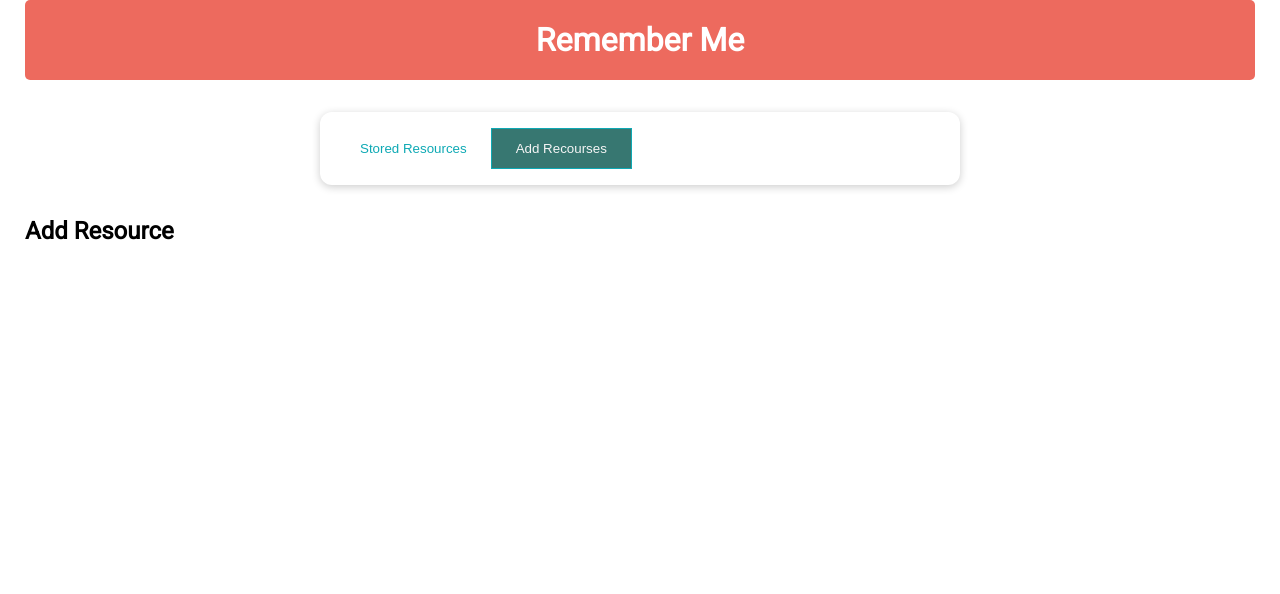
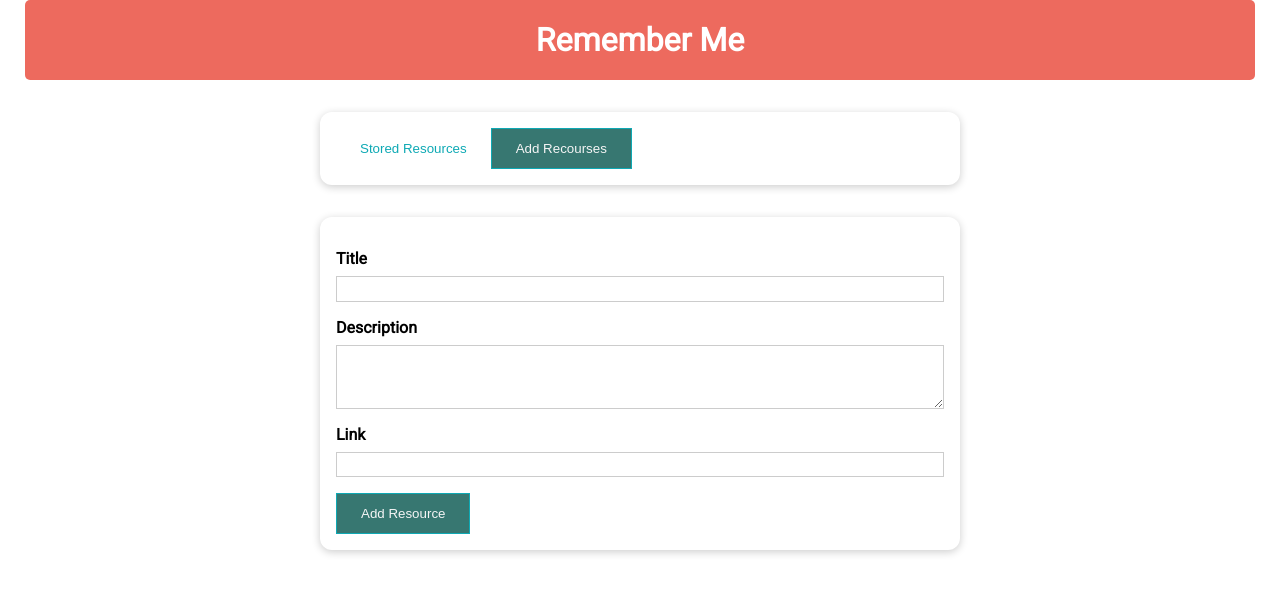
Before and after one commit to Marat-Akhalov/remember-list, a Vue app: page / in a window 1280 px wide. Both pictures are taken after a click on the button "Add Recourses". Shown: the top 594 px of the page. Built offline with nearby package versions, Linux system fonts and the light colour scheme; a web font is replaced by a local one.

Commit message:
feat: add form with basic styles

```diff
--- a/src/components/learning-resources/AddResource.vue
+++ b/src/components/learning-resources/AddResource.vue
@@ -1,3 +1,49 @@
 <template>
-  <h2>Add Resource</h2>
+  <base-card>
+    <form>
+      <div class="form-control">
+        <label for="title">Title</label>
+        <input id="title" name="title" type="text">
+      </div>
+      <div class="form-control">
+        <label for="description">Description</label>
+        <textarea id="description" name="description" rows="3"></textarea>
+      </div>
+      <div class="form-control">
+        <label for="link">Link</label>
+        <input id="link" name="link" type="url">
+      </div>
+      <div>
+        <base-button type="submit">Add Resource</base-button>
+      </div>
+    </form>
+  </base-card>
 </template>
+
+<style scoped>
+  label {
+    display: block;
+    margin-bottom: 0.5rem;
+    font-weight: bold;
+  }
+
+  input,
+  textarea {
+    display: block;
+    width: 100%;
+    padding: 0.15rem;
+    border: 1px solid #ccc;
+    font: inherit;
+  }
+
+  input:focus,
+  textarea:focus {
+    border-color: #ed6a5e;
+    outline: none;
+    background-color: rgba(14, 169, 180, 0.2);
+  }
+
+  .form-control {
+    margin: 1rem 0;
+  }
+</style>
```
